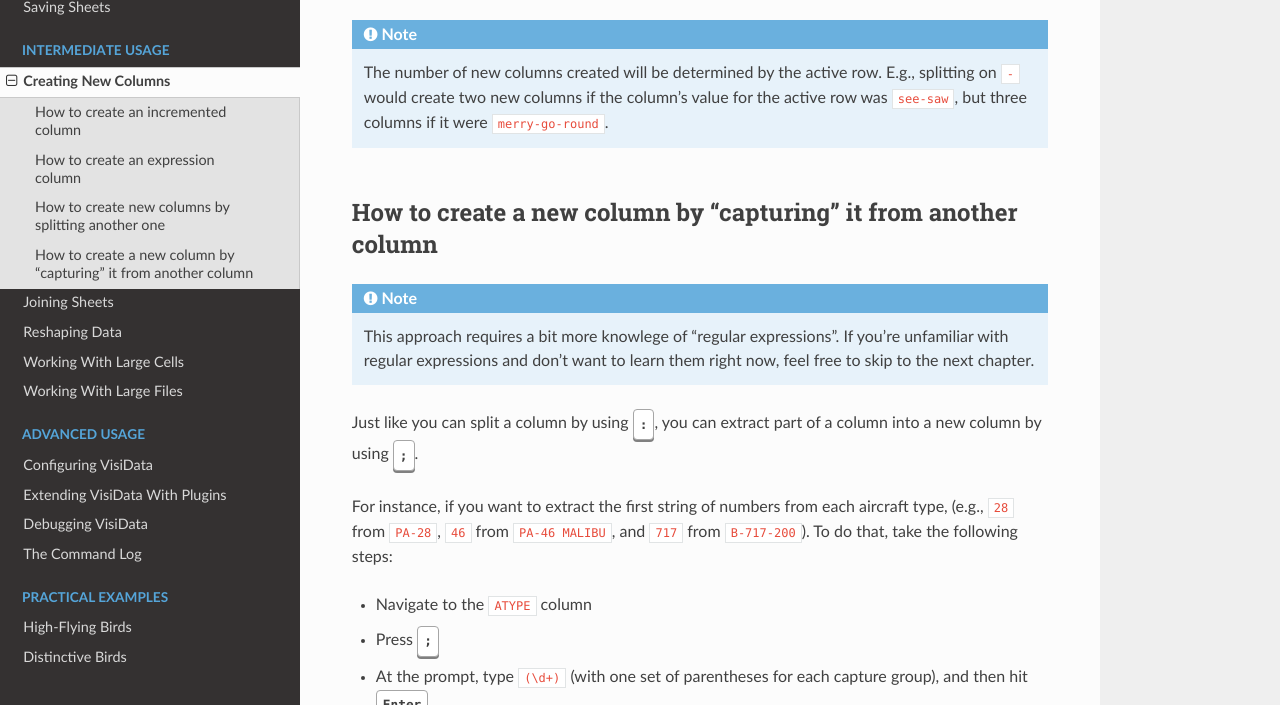
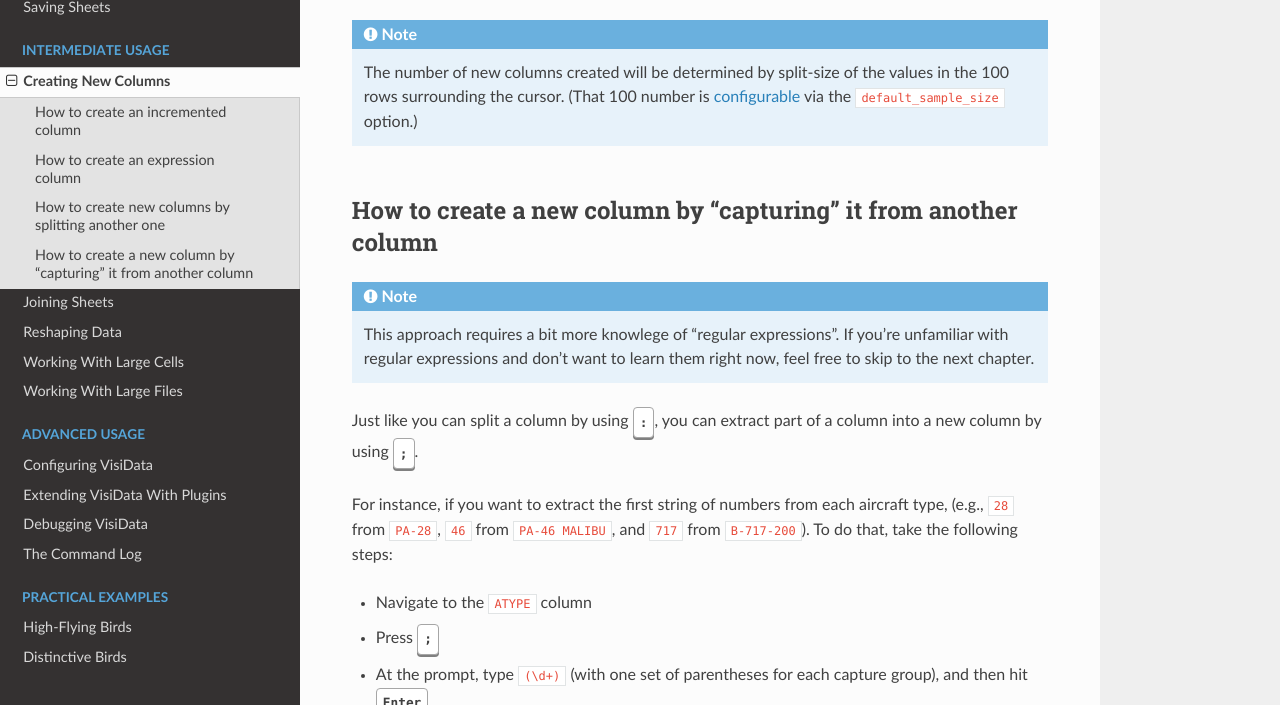
Before and after one commit to jsvine/intro-to-visidata, a Sphinx documentation site: the page built from docs/intermediate/creating-new-columns.rst, in a window 1280 px wide and 900 px high, scrolled down 2620 px, cut to the strip 195-900 px from the top of the window. Built offline with Sphinx 7.4.7 and the Read the Docs theme 2.0.0, drawn with Linux system fonts in a browser that asks for light colours.

Commit message:
Update note re. #  of columns created by split-col

```diff
--- a/docs/intermediate/creating-new-columns.rst
+++ b/docs/intermediate/creating-new-columns.rst
@@ -81,7 +81,7 @@
 
 .. note::
 
-   The number of new columns created will be determined by the active row. E.g., splitting on ``-`` would create two new columns if the column's value for the active row was ``see-saw``, but three columns if it were ``merry-go-round``.
+   The number of new columns created will be determined by split-size of the values in the 100 rows surrounding the cursor. (That 100 number is `configurable <../../advanced/configuring-visidata/>`_ via the ``default_sample_size`` option.)
 
 
 How to create a new column by "capturing" it from another column
```
